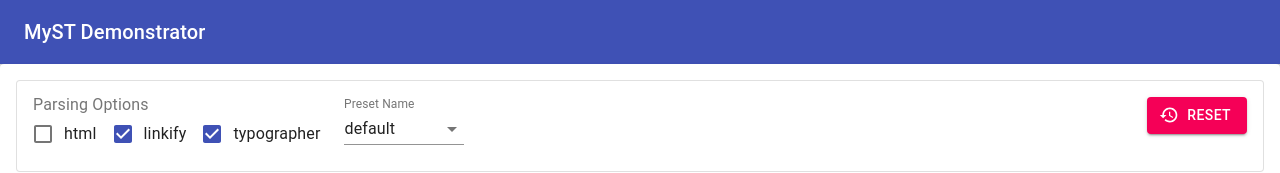
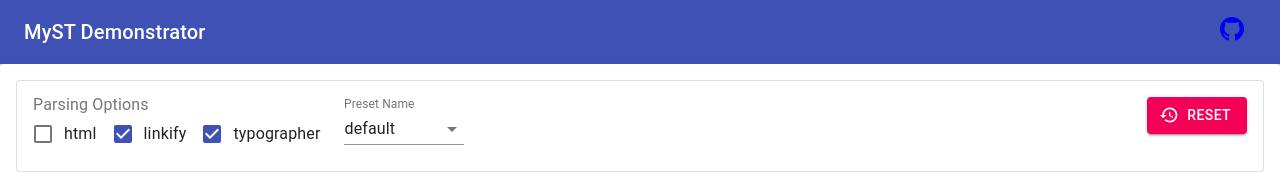
Before and after one commit to executablebooks/myst-react, a React (Create React App) app: page / in a window 1280 px wide. Shown: the top 173 px of the page. Built offline with nearby package versions, Linux system fonts and the light colour scheme.

Commit message:
add github button

```diff
--- a/src/App.tsx
+++ b/src/App.tsx
@@ -9,10 +9,12 @@
   FormGroup,
   FormLabel,
   Grid,
+  IconButton,
   InputLabel,
   MenuItem,
   Paper,
   Select,
+  SvgIcon,
   TextField,
   Toolbar,
   Tooltip,
@@ -169,9 +171,29 @@
         <Typography variant="h6" className={classes.title}>
           MyST Demonstrator
         </Typography>
+        <IconButton color="inherit">
+          <a
+            href="https://github.com/executablebooks/myst-react"
+            color="inherit"
+            target="_blank"
+          >
+            <GitHubIcon />
+          </a>
+        </IconButton>
       </Toolbar>
     </AppBar>
   )
 }
 
+export function GitHubIcon(): JSX.Element {
+  return (
+    <SvgIcon>
+      <path
+        // style=" stroke:none;fill-rule:evenodd;fill:rgb(10.588235%,12.156863%,13.72549%);fill-opacity:1;"
+        d="M 12 0 C 5.371094 0 0 5.371094 0 12 C 0 17.308594 3.433594 21.796875 8.203125 23.386719 C 8.804688 23.488281 9.03125 23.128906 9.03125 22.816406 C 9.03125 22.53125 9.015625 21.585938 9.015625 20.578125 C 6 21.136719 5.21875 19.84375 4.980469 19.171875 C 4.84375 18.824219 4.261719 17.761719 3.75 17.476562 C 3.328125 17.25 2.730469 16.695312 3.734375 16.679688 C 4.679688 16.664062 5.355469 17.550781 5.578125 17.910156 C 6.660156 19.726562 8.386719 19.214844 9.074219 18.898438 C 9.179688 18.121094 9.496094 17.59375 9.839844 17.296875 C 7.171875 16.996094 4.378906 15.960938 4.378906 11.371094 C 4.378906 10.066406 4.84375 8.984375 5.609375 8.144531 C 5.488281 7.84375 5.070312 6.613281 5.730469 4.964844 C 5.730469 4.964844 6.734375 4.648438 9.03125 6.195312 C 9.988281 5.925781 11.011719 5.789062 12.03125 5.789062 C 13.050781 5.789062 14.070312 5.925781 15.03125 6.195312 C 17.324219 4.636719 18.328125 4.964844 18.328125 4.964844 C 18.988281 6.613281 18.570312 7.84375 18.449219 8.144531 C 19.214844 8.984375 19.679688 10.050781 19.679688 11.371094 C 19.679688 15.976562 16.875 16.996094 14.203125 17.296875 C 14.640625 17.671875 15.015625 18.390625 15.015625 19.515625 C 15.015625 21.121094 15 22.410156 15 22.816406 C 15 23.128906 15.226562 23.503906 15.824219 23.386719 C 20.566406 21.796875 24 17.296875 24 12 C 24 5.371094 18.628906 0 12 0 Z M 12 0 "
+      />
+    </SvgIcon>
+  )
+}
+
 export default App
```
